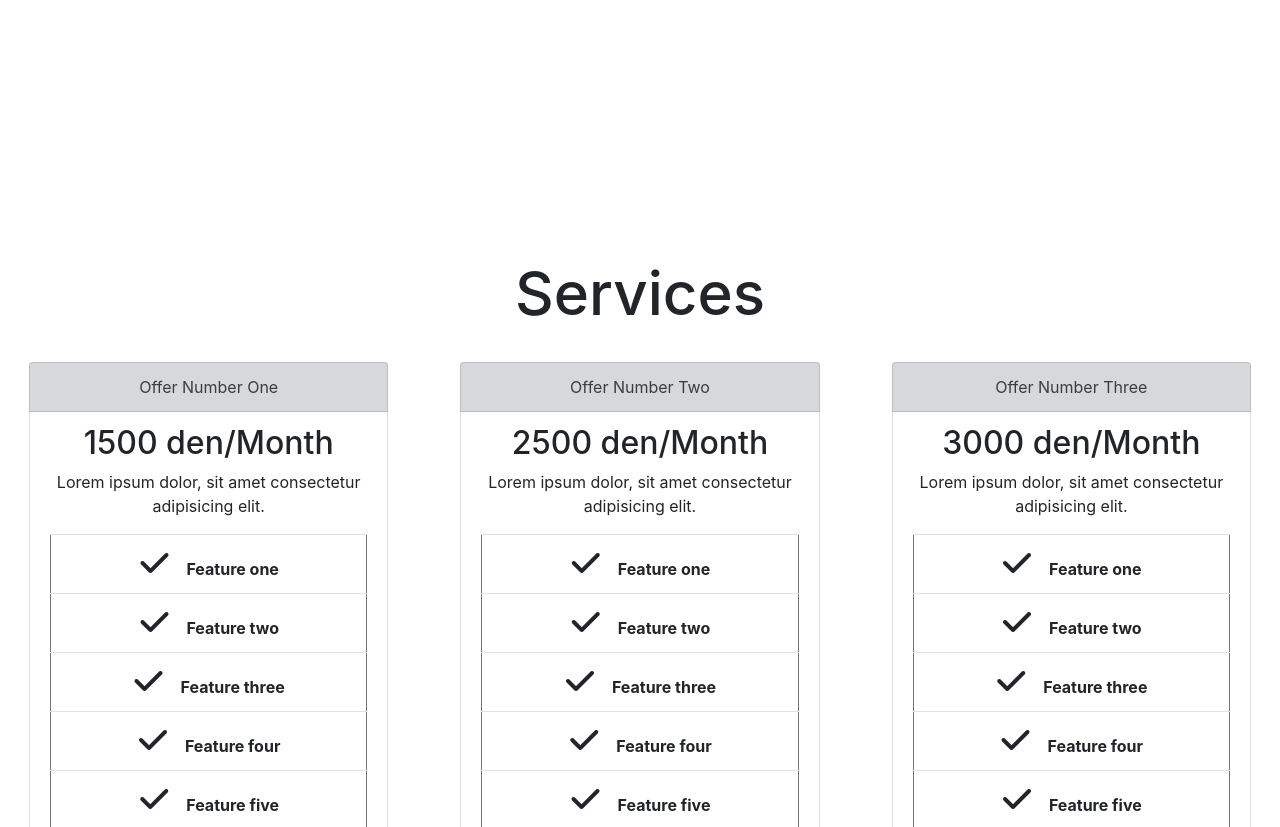
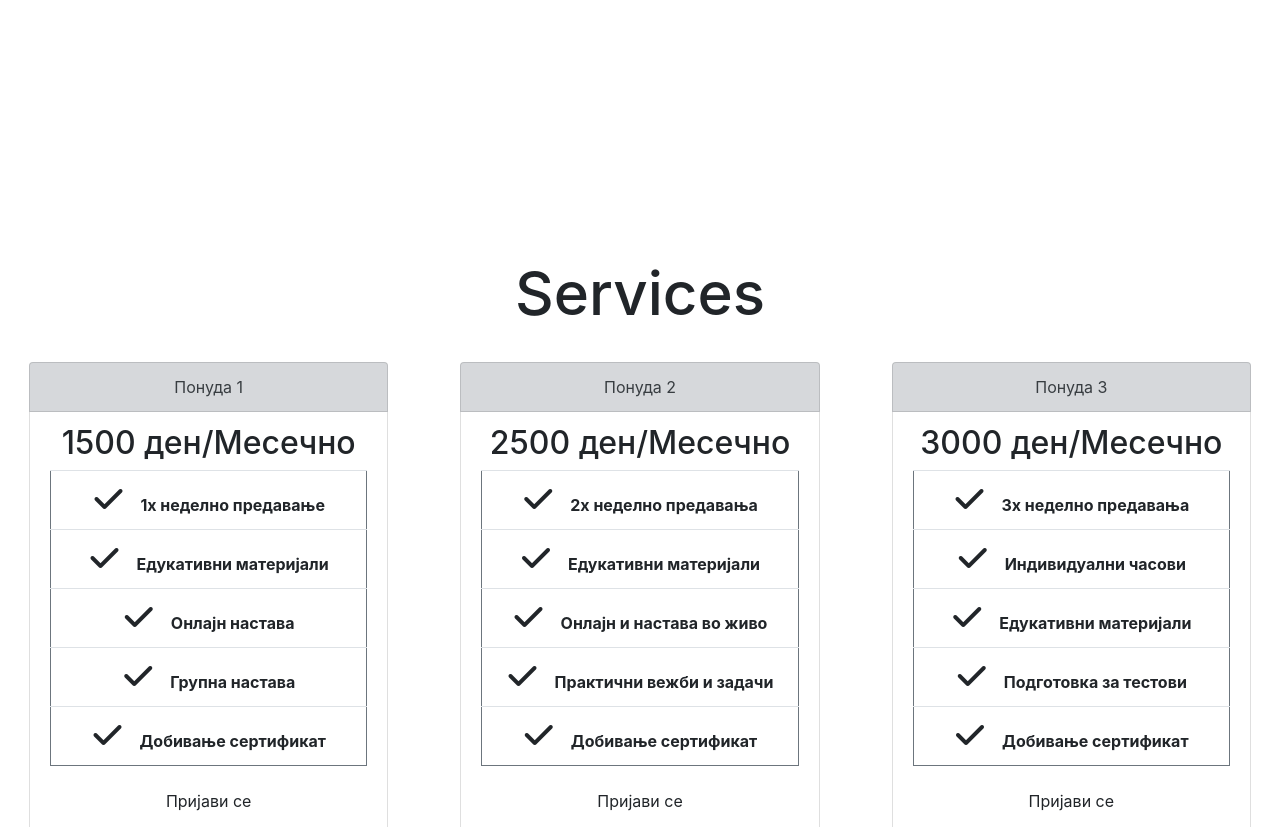
Before and after one commit to angelovarozana/Proektna, a plain HTML site: page services.html in a window 1280 px wide. Shown: the part 85-912 px from the top of the page. Drawn offline with nearby package versions, Linux system fonts and the light colour scheme.

Commit message:
Update services.html

```diff
--- a/services.html
+++ b/services.html
@@ -57,42 +57,41 @@
                 <div class="col-12 col-md-4 d-flex justify-content-center align-items-left flex-column py-50">
                     <div class="alert text-center" role="alert">
                         <ul class="list-group">
-                            <li class="list-group-item list-group-item-secondary">Offer Number One</li>
+                            <li class="list-group-item list-group-item-secondary">Понуда 1</li>
                             <li class="list-group-item ">
-                                <h2>1500 den/Month</h2>
-                                <p>Lorem ipsum dolor, sit amet consectetur adipisicing elit.</p>
+                                <h2>1500 ден/Месечно</h2>
                                 <table class="width1">
                                     <tr class="table border border-secondary">
                                         <th class="text-center ">
-                                            <i class="fa-solid fa-check mr-3 fa-2x"></i>Feature one
+                                            <i class="fa-solid fa-check mr-3 fa-2x"></i>1х неделно предавање
                                         </th>
                                     </tr>
                                     <tr class="table border border-secondary">
                                         <th class="text-center">
-                                            <i class="fa-solid fa-check mr-3 fa-2x"></i>Feature two
+                                            <i class="fa-solid fa-check mr-3 fa-2x"></i>Едукативни материјали
                                         </th>
                                     </tr>
                                     <tr class="table border border-secondary">
                                         <th class="text-center">
-                                            <i class="fa-solid fa-check mr-3 fa-2x"></i>Feature three
+                                            <i class="fa-solid fa-check mr-3 fa-2x"></i>Онлајн настава
                                         </th>
                                     </tr>
                                     <tr class="table border border-secondary">
                                         <th class="text-center">
-                                            <i class="fa-solid fa-check mr-3 fa-2x"></i>Feature four
+                                            <i class="fa-solid fa-check mr-3 fa-2x"></i>Групна настава
                                         </th>
                                     </tr>
                                     <tr class="table border border-secondary">
                                         <th class="text-center">
-                                            <i class="fa-solid fa-check mr-3 fa-2x"></i>Feature five
+                                            <i class="fa-solid fa-check mr-3 fa-2x"></i>Добивање сертификат
                                         </th>
                                     </tr>
                                 </table>
                                 <div class="pt-3 ">
-                                    <a href="#" class="btn width1 alert-blue text-cupitalize">Get it</a>
+                                    <a href="#" class="btn width1 alert-blue text-cupitalize">Пријави се</a>
                                 </div>
                             </li>
-                            <li class="list-group-item list-group-item-secondary">9 Month Plan</li>
+                            <li class="list-group-item list-group-item-secondary">9 Mесечен план</li>
                         </ul>
 
 
@@ -101,84 +100,82 @@
                 <div class="col-md-4 d-flex justify-content-center align-items-left flex-column py-50">
                     <div class="alert  text-center" role="alert">
                         <ul class="list-group">
-                            <li class="list-group-item list-group-item-secondary">Offer Number Two</li>
+                            <li class="list-group-item list-group-item-secondary">Понуда 2</li>
                             <li class="list-group-item ">
-                                <h2>2500 den/Month</h2>
-                                <p>Lorem ipsum dolor, sit amet consectetur adipisicing elit.</p>
+                                <h2>2500 ден/Месечно</h2>
                                 <table class="width1">
                                     <tr class="table border border-secondary">
                                         <th class="text-center ">
-                                            <i class="fa-solid fa-check mr-3 fa-2x"></i>Feature one
+                                            <i class="fa-solid fa-check mr-3 fa-2x"></i>2х неделно предавања
                                         </th>
                                     </tr>
                                     <tr class="table border border-secondary">
                                         <th class="text-center">
-                                            <i class="fa-solid fa-check mr-3 fa-2x"></i>Feature two
+                                            <i class="fa-solid fa-check mr-3 fa-2x"></i>Едукативни материјали
                                         </th>
                                     </tr>
                                     <tr class="table border border-secondary">
                                         <th class="text-center">
-                                            <i class="fa-solid fa-check mr-3 fa-2x"></i>Feature three
+                                            <i class="fa-solid fa-check mr-3 fa-2x"></i>Онлајн и настава во живо
                                         </th>
                                     </tr>
                                     <tr class="table border border-secondary">
                                         <th class="text-center">
-                                            <i class="fa-solid fa-check mr-3 fa-2x"></i>Feature four
+                                            <i class="fa-solid fa-check mr-3 fa-2x"></i>Практични вежби и задачи
                                         </th>
                                     </tr>
                                     <tr class="table border border-secondary">
                                         <th class="text-center">
-                                            <i class="fa-solid fa-check mr-3 fa-2x"></i>Feature five
+                                            <i class="fa-solid fa-check mr-3 fa-2x"></i>Добивање сертификат
                                         </th>
                                     </tr>
                                 </table>
                                 <div class="pt-3 ">
-                                    <a href="#" class="btn width1 alert-blue text-cupitalize">Get it</a>
+                                    <a href="#" class="btn width1 alert-blue text-cupitalize">Пријави се</a>
                                 </div>
                             </li>
-                            <li class="list-group-item list-group-item-secondary">9 Month Plan</li>
+                            <li class="list-group-item list-group-item-secondary">9 Mесечен план</li>
                         </ul>
                     </div>
                 </div>
                 <div class="col-md-4 d-flex justify-content-center align-items-left flex-column py-50">
                     <div class="alert  text-center" role="alert">
                         <ul class="list-group">
-                            <li class="list-group-item list-group-item-secondary">Offer Number Three</li>
+                            <li class="list-group-item list-group-item-secondary">Понуда 3</li>
                             <li class="list-group-item ">
-                                <h2>3000 den/Month</h2>
-                                <p>Lorem ipsum dolor, sit amet consectetur adipisicing elit.</p>
+                                <h2>3000 ден/Месечно</h2>
                                 <table class="width1">
                                     <tr class="table border border-secondary">
                                         <th class="text-center ">
-                                            <i class="fa-solid fa-check mr-3 fa-2x"></i>Feature one
+                                            <i class="fa-solid fa-check mr-3 fa-2x"></i>3х неделно предавања
                                         </th>
                                     </tr>
                                     <tr class="table border border-secondary">
                                         <th class="text-center">
-                                            <i class="fa-solid fa-check mr-3 fa-2x"></i>Feature two
+                                            <i class="fa-solid fa-check mr-3 fa-2x"></i>Индивидуални часови
                                         </th>
                                     </tr>
                                     <tr class="table border border-secondary">
                                         <th class="text-center">
-                                            <i class="fa-solid fa-check mr-3 fa-2x"></i>Feature three
+                                            <i class="fa-solid fa-check mr-3 fa-2x"></i>Едукативни материјали
                                         </th>
                                     </tr>
                                     <tr class="table border border-secondary">
                                         <th class="text-center">
-                                            <i class="fa-solid fa-check mr-3 fa-2x"></i>Feature four
+                                            <i class="fa-solid fa-check mr-3 fa-2x"></i>Подготовка за тестови
                                         </th>
                                     </tr>
                                     <tr class="table border border-secondary">
                                         <th class="text-center">
-                                            <i class="fa-solid fa-check mr-3 fa-2x"></i>Feature five
+                                            <i class="fa-solid fa-check mr-3 fa-2x"></i>Добивање сертификат
                                         </th>
                                     </tr>
                                 </table>
                                 <div class="pt-3 ">
-                                    <a href="#" class="btn width1 alert-blue text-cupitalize">Get it</a>
+                                    <a href="#" class="btn width1 alert-blue text-cupitalize">Пријави се</a>
                                 </div>
                             </li>
-                            <li class="list-group-item list-group-item-secondary">9 Month Plan</li>
+                            <li class="list-group-item list-group-item-secondary">9 Mесечен план</li>
                         </ul>
                     </div>
                 </div>
```
